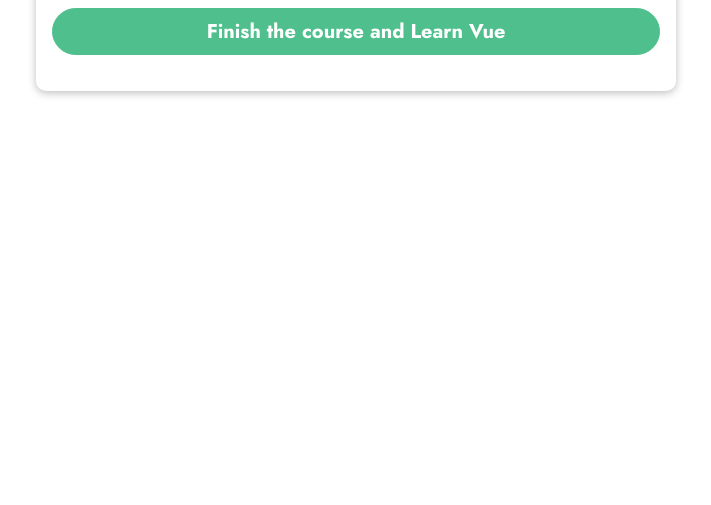
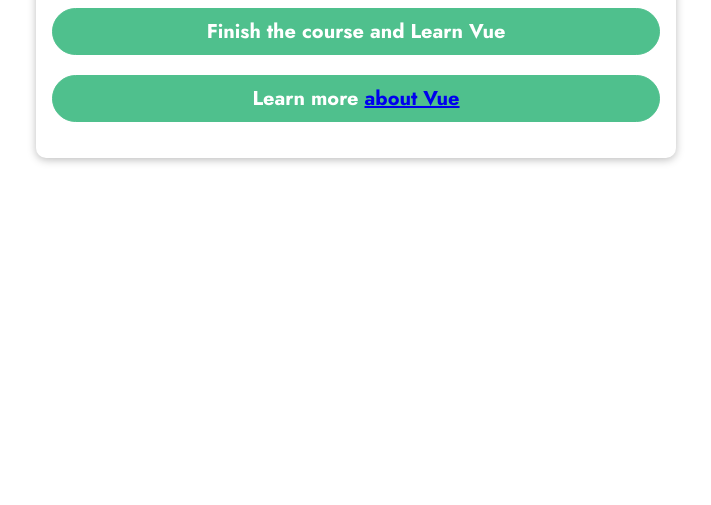
Before and after one commit to andreevskaivana/Interpolation-and-Data-Property, a plain HTML site: page index.html in a window 1280 px wide. Shown: the part 295-800 px from the top of the page, without its empty margins (284-995 px from the left). Drawn offline with nearby package versions, Linux system fonts and the light colour scheme.

Commit message:
V-bind commit

```diff
--- a/app.js
+++ b/app.js
@@ -4,7 +4,8 @@
 app=Vue.createApp({
     data(){
         return{
-            courseGoal:'Finish the course and Learn Vue'
+            courseGoal:'Finish the course and Learn Vue',
+            vueLink:'https://vuejs.org/' //we want to bimd this link in html
         };
     }
 });
@@ -13,3 +14,11 @@ app=Vue.createApp({
 //mount holds a string->we insert the selector of the tag we want to control
 
 app.mount('#user-goal')
+
+
+// the syntax {{}} is only available between opening and closing HTML tags-anywhere where we would output actual content
+//if we weant to pass a dynamic value to an attribute-href dynamically is passed
+//we use a different syntax->vue directive
+//the directive for links is v bind:href
+//we insert the link in the data in vue not in the html file, we just reference the data object in the html file where we have the link stored
+//we reference links WITHOUT {{}}
--- a/index.html
+++ b/index.html
@@ -19,6 +19,7 @@
     <section id="user-goal">
       <h2>My Course Goal</h2>
       <p>{{ courseGoal }}</p>
+      <p>Learn more <a v-bind:href="vueLink">about Vue</a></p>
     </section>
   </body>
 </html>
```
